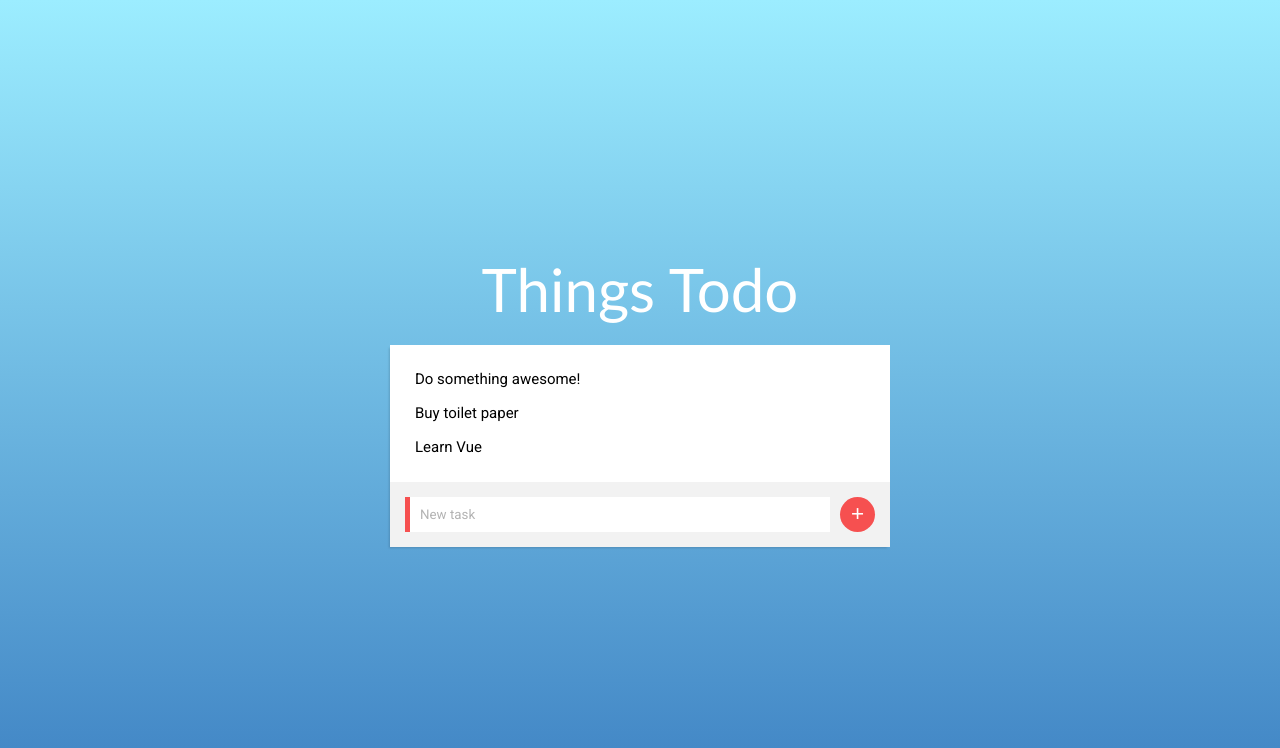
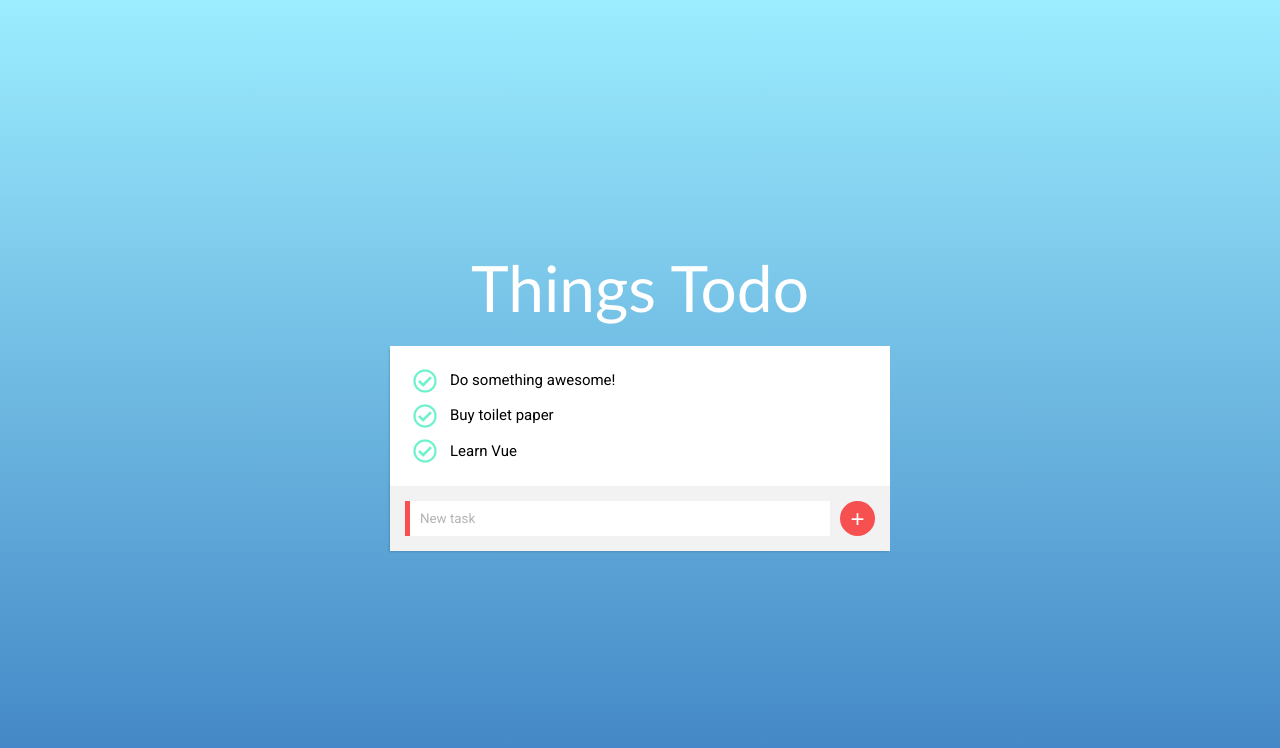
Before and after one commit to beatrizsmerino/vue-todolist, a Vue app: page / in a window 1280 px wide. Shown: the top 748 px of the page. Built offline with nearby package versions, Linux system fonts and the light colour scheme; a web font is replaced by a local one.

Commit message:
Component vue-cli. Font awsome imported in css. Change em to rem

```diff
--- a/package.json
+++ b/package.json
@@ -12,9 +12,6 @@
     "vue": "^2.6.10"
   },
   "devDependencies": {
-    "@fortawesome/fontawesome-svg-core": "^1.2.17",
-    "@fortawesome/free-solid-svg-icons": "^5.8.1",
-    "@fortawesome/vue-fontawesome": "^0.1.6",
     "@vue/cli-plugin-babel": "^3.6.0",
     "@vue/cli-plugin-eslint": "^3.6.0",
     "@vue/cli-service": "^3.6.0",
--- a/src/App.vue
+++ b/src/App.vue
@@ -44,6 +44,7 @@
 
 
 <style lang="scss">
+	@import url("https://use.fontawesome.com/releases/v5.8.1/css/all.css");
 	@import url("https://fonts.googleapis.com/css?family=Kristi|Roboto");
 
 	* {
--- a/src/components/ComponentTaskNew.vue
+++ b/src/components/ComponentTaskNew.vue
@@ -52,7 +52,7 @@
 			outline: none;
 			border: none;
 			border-radius: 50%;
-			font-size: 1.5em;
+			font-size: 1.5rem;
 			color: white;
 			background: #f65050;
 			display: flex;
--- a/src/components/ComponentTasksList.vue
+++ b/src/components/ComponentTasksList.vue
@@ -1,10 +1,12 @@
 <template>
 	<transition-group name="list-item" tag="ul">
 		<li v-for="(task, index) in tasks" :key="index" v-bind:class="{'done': task.status}" class="task">
-			<div @click="task.status = !task.status" class="task__checkbox done"></div>
+			<div @click="task.status = !task.status" class="task__checkbox">
+				<i class="far fa-check-circle"></i>
+			</div>
 			<span class="task__title">{{task.title}}</span>
 			<div @click="taskRemove(index)" class="task__remove">
-				<font-awesome-icon icon="trash" />
+				<i class="fa fa-trash"></i>
 			</div>
 		</li>
 	</transition-group>
@@ -54,6 +56,9 @@
 						width: 100%;
 					}
 				}
+				&__checkbox{
+					color: #c3bbb6;
+				}
 			}
 		}
 
@@ -73,41 +78,21 @@
 			}
 		}
 
-		&__checkBox {
+		&__checkbox {
 			width: 20px;
 			height: 20px;
-			border: 2px solid #ddd4ce;
-			border-radius: 50%;
 			margin-right: 15px;
-			position: relative;
 			display: flex;
+			justify-content: center;
+			align-items: center;
+			font-size: 1.5rem;
+			color: #31ecb8;
 			opacity: 0.7;
 			transition: all 0.2s ease-in-out;
-			cursor:pointer;
+			cursor: pointer;
 
 			&:hover {
 				opacity: 1;
-			}
-
-			&:before {
-				transition: all 0.2s ease-in-out;
-				content: "\f00c";
-				font-family: "FontAwesome";
-				margin: auto;
-				font-size: 0.8em;
-				color: #31ecb8;
-				opacity: 0;
-				transform: scale(0.5);
-			}
-
-			&.done {
-				border-color: #31ecb8;
-				opacity: 1;
-
-				&:before {
-					opacity: 1;
-					transform: scale(1);
-				}
 			}
 		}
 		&__remove {
@@ -116,7 +101,7 @@
 			opacity: 0;
 			color: #ff3c41;
 			transition: all 0.2s ease-in-out;
-			font-size: 1.2em;
+			font-size: 1.2rem;
 		}
 	}
 </style>
--- a/src/components/ComponentTitle.vue
+++ b/src/components/ComponentTitle.vue
@@ -16,7 +16,7 @@
         color: white;
         margin-bottom: 20px;
         text-align: center;
-        font-size: 4em;
+        font-size: 4rem;
         font-weight: normal;
     }
 </style>
--- a/src/main.js
+++ b/src/main.js
@@ -1,11 +1,5 @@
 import Vue from 'vue'
 import App from './App.vue'
-import { library } from '@fortawesome/fontawesome-svg-core'
-import { faTrash } from '@fortawesome/free-solid-svg-icons'
-import { FontAwesomeIcon } from '@fortawesome/vue-fontawesome'
-
-library.add(faTrash)
-Vue.component('font-awesome-icon', FontAwesomeIcon)
 
 Vue.config.productionTip = false
 
```
Also changed, not shown: 1 other file (tests, documents, lock files or other folders).
